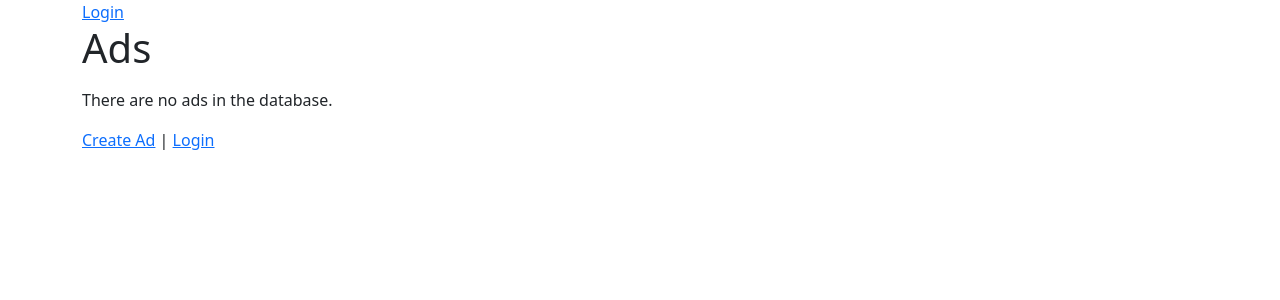
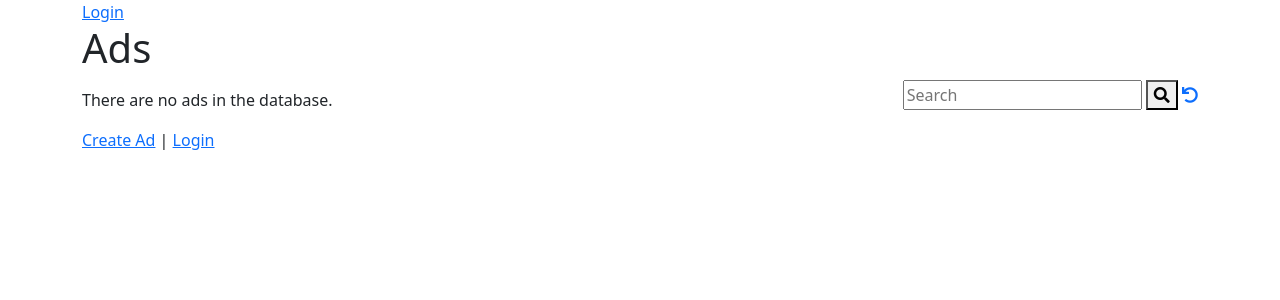
Before and after one commit to JulianWeidner/DJ4E, a Django app: page /ads/ in a window 1280 px wide. Shown: the top 300 px of the page. Run offline with Django 4.2, Linux system fonts and the light colour scheme; data that the repository does not hold is empty; some libraries are stand-ins or nearby versions.

Commit message:
added ads search funct

```diff
--- a/ads/templates/ads/ad_list.html
+++ b/ads/templates/ads/ad_list.html
@@ -1,6 +1,13 @@
 {% extends "base_bootstrap.html" %}
 {% block content %}
 <h1>Ads</h1>
+<div style="float:right">
+<form>
+    <input type="text" placeholder="Search" name="search" {% if search %} value ="{{ search }}" {% endif %}>
+    <button type="submit"><i class="fa fa-search"></i></button>
+    <a href="{% url 'ads:all' %}"><i class="fa fa-undo"></i></a>
+</form>
+</div>
 <p>
 {% if ad_list %}
 <ul>
--- a/ads/views.py
+++ b/ads/views.py
@@ -5,6 +5,7 @@ from django.contrib.auth.mixins import LoginRequiredMixin
 from django.urls import reverse_lazy, reverse
 from django.shortcuts import render, redirect, get_object_or_404
 from django.http import HttpResponse
+from django.db.models import Q
 
 from ads.forms import CreateForm, CommentForm
 
@@ -13,7 +14,15 @@ class AdListView(OwnerListView):
     template_name = 'ads/ad_list.html'
 
     def get(self, request):
-        ad_list = Ad.objects.all()
+        search_val = request.GET.get('search', False)
+        if search_val:
+            query = Q(title__contains=search_val)
+            query.add(Q(text__contains=search_val), Q.OR)
+            ad_list = Ad.objects.filter(query).select_related().order_by('-updated_at')[:10]
+        else:
+            ad_list = Ad.objects.all()
+
+
         favorites = list()
         if request.user.is_authenticated:
             rows = request.user.favorite_ads.values('id')
```
